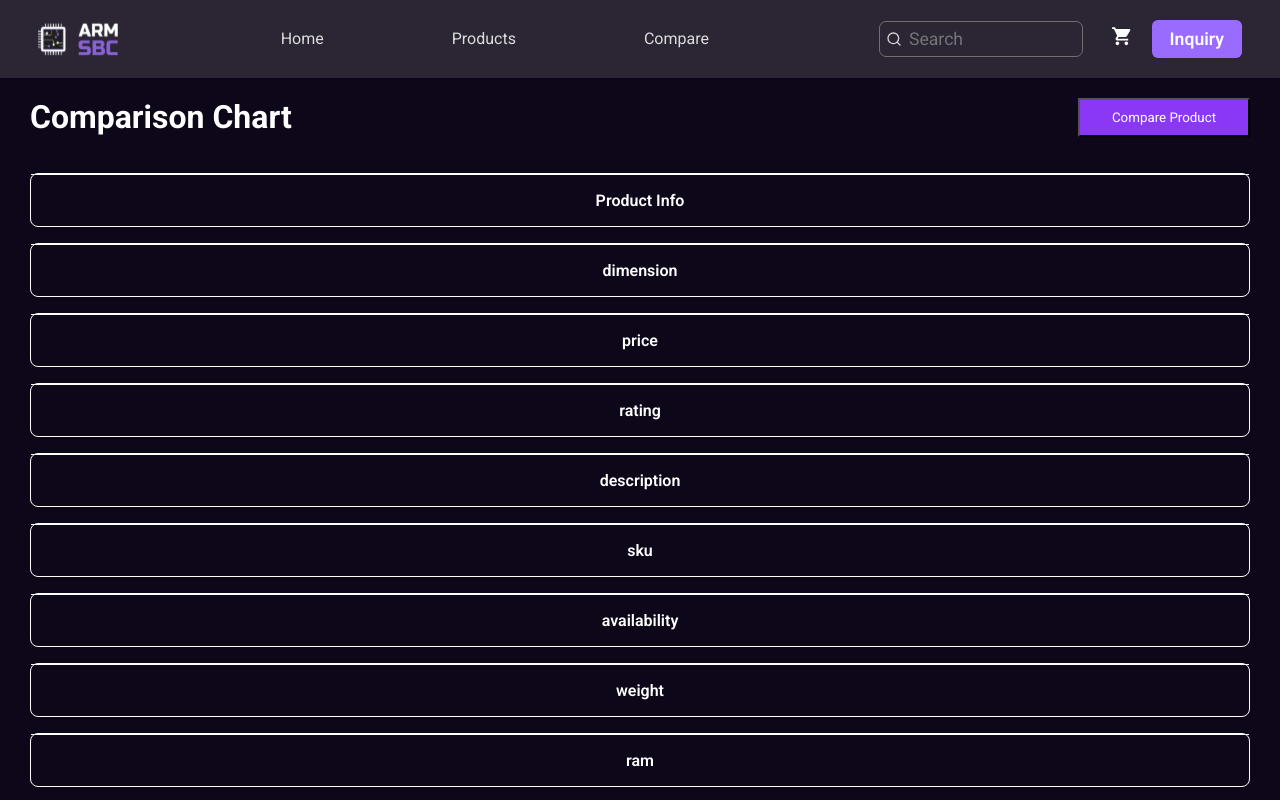
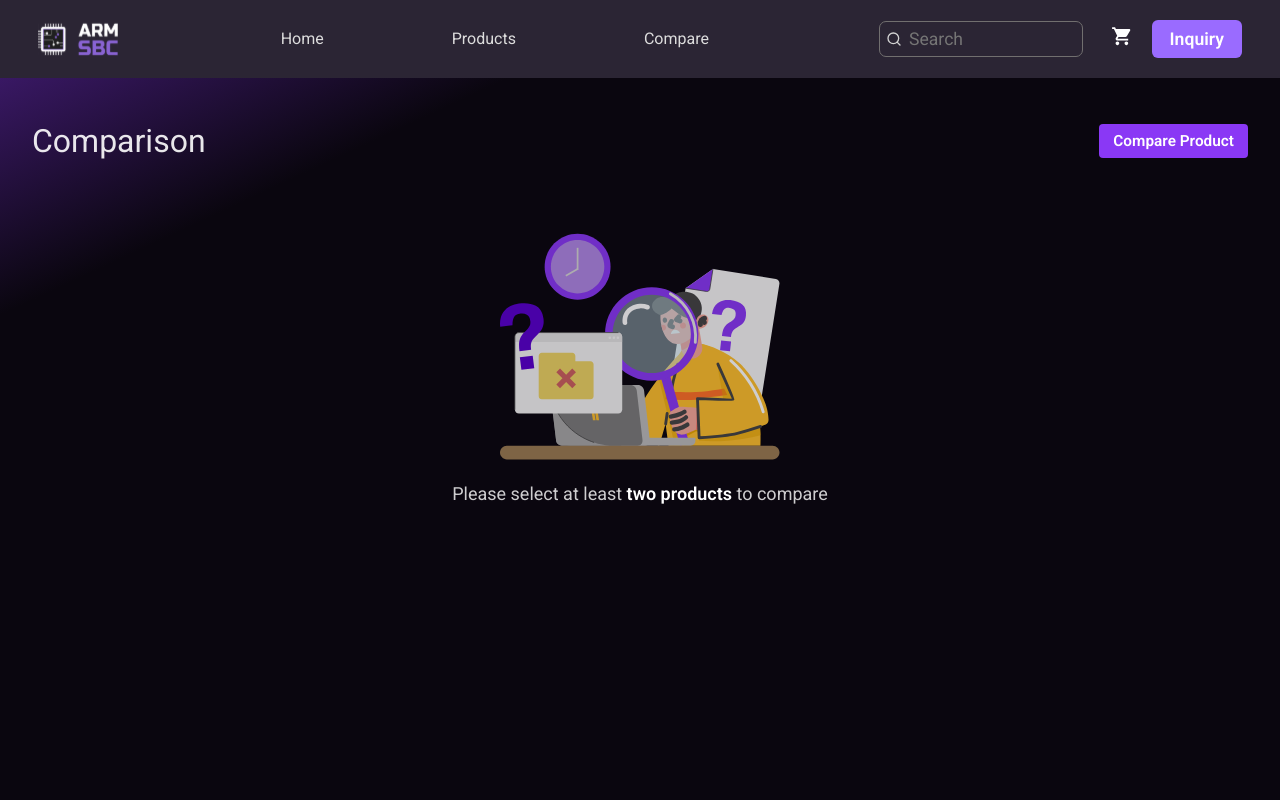
Before and after one commit to Tungston-labs/Arm_Sbc, a React (Vite) app: page /compare in a window 1280 px wide. Shown: the top 800 px of the page. Built offline with nearby package versions, Linux system fonts and the light colour scheme.

Commit message:
Change the layout on different screens

```diff
--- a/src/pages/Comparison/Comparison.jsx
+++ b/src/pages/Comparison/Comparison.jsx
@@ -1,6 +1,5 @@
-
 import React, { useState, useEffect } from "react";
-import { useNavigate } from "react-router-dom"; // import useNavigate
+import { useNavigate } from "react-router-dom";
 import {
   Container,
   Header,
@@ -11,11 +10,14 @@ import {
   Button,
   RowCell,
   RemoveButton,
+  RowSpacer,
+  Main,
+  EmptyState,
 } from "./Comparison.styled";
 import Navbar from "../../Components/Navbar/Navbar";
 import ModalWithCards from "../../Components/Comparison/ModalWithCards";
-
-// Define the order of features for the table
+import Empty from "../../assets/Comparison/picture.svg";
+// feature order stays the same
 export const featureOrder = [
   "dimension",
   "price",
@@ -38,28 +40,21 @@ export const featureOrder = [
 const Comparison = () => {
   const [items, setItems] = useState([]);
   const [showModal, setShowModal] = useState(false);
-  const navigate = useNavigate(); // initialize navigate
+  const navigate = useNavigate();
 
   useEffect(() => {
     const stored = localStorage.getItem("comparisonProducts");
-    if (stored) {
-      setItems(JSON.parse(stored));
-    }
+    if (stored) setItems(JSON.parse(stored));
   }, []);
 
   const handleAddProduct = () => setShowModal(true);
 
   const handleCloseModal = () => {
     setShowModal(false);
-
-    // Read the updated comparison list from localStorage
     const stored = localStorage.getItem("comparisonProducts");
     if (stored) setItems(JSON.parse(stored));
-
-    // Notify other components (like Navbar) that comparison updated
     window.dispatchEvent(new Event("comparisonUpdated"));
   };
-
 
   const handleRemove = (id) => {
     const updated = items.filter((item) => item.id !== id);
@@ -67,7 +62,6 @@ const Comparison = () => {
     localStorage.setItem("comparisonProducts", JSON.stringify(updated));
   };
 
-  // Map nested fields to flatten for table display
   const getFeatureValue = (item, feature) => {
     switch (feature) {
       case "dimension":
@@ -92,48 +86,68 @@ const Comparison = () => {
   };
 
   return (
+    <Main>
+      <Navbar />
       <Container>
-      <Navbar />
         <Header>
-        Comparison Chart
+          <h1>Comparison </h1>
           <Button onClick={handleAddProduct}>Compare Product</Button>
         </Header>
 
+        {items.length < 2 ? (
+          <EmptyState>
+            <img src={Empty} alt="No products" />
+            <p>
+              Please select at least <strong>two products</strong> to compare
+            </p>
+          </EmptyState>
+        ) : (
           <RowCell>
-        <RowBox count={items.length}>
-          <FeatureName>Product Info</FeatureName>
+            <RowBox count={items.length} isHeader>
+              <FeatureName isHeader>Product Info</FeatureName>
               {items.map((item) => (
                 <ProductInfoCell key={item.id}>
-              <RemoveButton onClick={() => handleRemove(item.id)}>×</RemoveButton>
+                  <RemoveButton onClick={() => handleRemove(item.id)}>
+                    ×
+                  </RemoveButton>
                   <img src={item.image} alt={item.name} />
                   <p>{item.name}</p>
-              <p>
-                {item.ram} || {item.cores} || {item.storage}
+                  <p style={{ fontWeight: 400, opacity: 0.9 }}>
+                    {item.ram || "-"} &nbsp;|&nbsp; {item.cores || "-"}{" "}
+                    &nbsp;|&nbsp; {item.storage || "-"}
                   </p>
                   <button onClick={() => navigate(`/product/${item.id}`)}>
-                Read More
+                    Read more
                   </button>
                 </ProductInfoCell>
               ))}
             </RowBox>
 
+            <RowSpacer />
+
             {featureOrder.map((feature) => (
               <RowBox key={feature} count={items.length}>
-            <FeatureName>{feature}</FeatureName>
+                <FeatureName>
+                  {feature.charAt(0).toUpperCase() + feature.slice(1)}
+                </FeatureName>
                 {items.map((item) => (
                   <FeatureCell key={`${feature}-${item.id}`}>
                     {feature === "description"
-                  ? (getFeatureValue(item, feature) || "").replace(/\\n/g, ". ")
+                      ? (getFeatureValue(item, feature) || "").replace(
+                          /\\n/g,
+                          ". "
+                        )
                       : getFeatureValue(item, feature)}
                   </FeatureCell>
                 ))}
               </RowBox>
             ))}
-
           </RowCell>
+        )}
 
         {showModal && <ModalWithCards onClose={handleCloseModal} />}
       </Container>
+    </Main>
   );
 };
 
--- a/src/pages/Comparison/Comparison.styled.js
+++ b/src/pages/Comparison/Comparison.styled.js
@@ -1,256 +1,378 @@
 import styled from "styled-components";
 
+const BORDER = "rgba(255,255,255,0.4)";
+const LIGHT = "rgba(255,255,255,0.9)";
+
 export const Container = styled.div`
-  background-color: #0e0619;
+  background: linear-gradient(155deg, rgb(57, 24, 100) 0%, rgb(10, 6, 15) 17%);
   width: 100%;
   min-height: 100vh;
+  padding: 24px 32px 56px;
+  box-sizing: border-box;
+
+  @media (max-width: 768px) {
+    padding: 12px;
+    background: none;
+  }
 `;
 
-export const Header = styled.h1`
+export const Header = styled.div`
   display: flex;
   justify-content: space-between;
   align-items: center;
-  font-size: 32px;
-  font-weight: 700;
+  color: ${LIGHT};
+  margin-top: 20px;
   font-family: "Roboto", sans-serif;
-  padding: 20px 30px;
-  color: white;
+  margin-bottom: 12px;
 
-  @media (max-width: 1024px) {
-    font-size: 24px;
-    padding: 20px 30px;
+  h1 {
+    font-size: clamp(18px, 2.6vw, 32px);
+    font-weight: 400;
+    margin: 0;
+  }
+`;
+export const EmptyState = styled.div`
+  text-align: center;
+  margin-top: 60px;
+  display: flex;
+  flex-direction: column;
+  align-items: center;
+  justify-content: center;
+  color: rgba(255, 255, 255, 0.8);
+
+  img {
+    width: 280px;
+    max-width: 90%;
+    height: auto;
+    margin-bottom: 20px;
+    opacity: 0.8;
+    transition: all 0.3s ease-in-out;
   }
 
-  @media (min-width: 280px) and (max-width: 768px) {
-    font-size: 8px;
-    padding: 2px 10px;
+  p {
+    font-size: 18px;
+    font-weight: 400;
+    font-family: "Roboto", sans-serif;
+    line-height: 1.6;
+    margin: 0;
+
+    strong {
+      font-weight: 600;
+      color: #fff;
+    }
   }
 
-  @media (min-width: 2500px) and (max-width: 4200px) {
-    min-width: 100px;
-    font-size: 42px;
+  @media (min-width: 1440px) {
+    img {
+      width: 320px;
+    }
+    p {
+      font-size: 20px;
+    }
   }
-`;
 
-export const RowBox = styled.div`
-  display: grid;
-  grid-template-columns: 200px repeat(${(p) => p.count}, minmax(220px, 1fr));
-  border: 1px solid #fff;
-  border-radius: 8px;
-  margin: 16px 30px;
-  @media (max-width: 768px) {
-    border: none;
+  /* Laptop screens (1025px – 1439px) */
+  @media (max-width: 1439px) and (min-width: 1025px) {
+    img {
+      width: 280px;
+    }
+    p {
+      font-size: 18px;
+    }
+  }
 
-    grid-template-columns: 60px repeat(${(p) => p.count}, minmax(120px, 1fr));
+  /* Tablets (768px – 1024px) */
+  @media (max-width: 1024px) and (min-width: 768px) {
+    img {
+      width: 240px;
+    }
+    p {
+      font-size: 16px;
+    }
   }
-  @media (max-width: 1024px) {
-    grid-template-columns: 120px repeat(${(p) => p.count}, minmax(200px, 1fr));
+
+  /* Mobile devices (480px – 767px) */
+  @media (max-width: 767px) and (min-width: 480px) {
+    img {
+      width: 200px;
+    }
+    p {
+      font-size: 15px;
+    }
   }
-  @media (max-width: 2600px) {
-    grid-template-columns: 180px repeat(${(p) => p.count}, minmax(200px, 1fr));
-  }
-  @media (max-width: 1600px) {
-    grid-template-columns: 150px repeat(${(p) => p.count}, minmax(200px, 1fr));
-  }
-  @media (max-width: 4000px) {
-    grid-template-columns: 230px repeat(${(p) => p.count}, minmax(200px, 1fr));
+
+  /* Small mobile devices (≤ 479px) */
+  @media (max-width: 479px) {
+    img {
+      width: 160px;
+    }
+    p {
+      font-size: 14px;
+    }
   }
 `;
 
 export const RowCell = styled.div`
   width: 100%;
-  overflow-x: scroll;
+  box-sizing: border-box;
+  overflow-x: auto;
+  padding-bottom: 8px;
+  touch-action: pan-x;
+
+  @media (min-width: 2000px) {
+    padding: 0 40px 12px;
+  }
 `;
+
+export const RowBox = styled.div`
+  --first-col: ${(p) => (p.isHeader ? "260px" : "260px")};
+  display: grid;
+  grid-template-columns: var(--first-col) repeat(
+      ${(p) => Math.max(p.count, 1)},
+      minmax(180px, 1fr)
+    );
+  gap: 0;
+  align-items: stretch;
+  border: 1px solid ${BORDER};
+  border-radius: 10px;
+  margin: 14px 0;
+  overflow: hidden;
+  background: transparent;
+
+  min-width: ${(p) => `${260 + Math.max(p.count, 1) * 200}px`};
+
+  @media (max-width: 1400px) {
+    grid-template-columns: ${(p) => (p.isHeader ? "180px" : "180px")} repeat(
+        ${(p) => Math.max(p.count, 1)},
+        minmax(140px, 1fr)
+      );
+    min-width: ${(p) => `${160 + Math.max(p.count, 1) * 160}px`};
+  }
+  @media (max-width: 900px) {
+    grid-template-columns: ${(p) => (p.isHeader ? "160px" : "160px")} repeat(
+        ${(p) => Math.max(p.count, 1)},
+        minmax(140px, 1fr)
+      );
+    min-width: ${(p) => `${160 + Math.max(p.count, 1) * 160}px`};
+  }
+
+  @media (max-width: 600px) {
+    grid-template-columns: ${(p) => (p.isHeader ? "110px" : "110px")} repeat(
+        ${(p) => Math.max(p.count, 1)},
+        minmax(120px, 1fr)
+      );
+    min-width: ${(p) => `${90 + Math.max(p.count, 1) * 140}px`};
+  }
+`;
+
 export const Cell = styled.div`
   position: relative;
-  padding: 16px;
+  padding: ${(p) => (p.isHeader ? "28px 20px" : "16px 20px")};
   display: flex;
-  flex-direction: column;
   align-items: center;
   justify-content: center;
+  box-sizing: border-box;
+  min-height: ${(p) => (p.isHeader ? "260px" : "64px")};
+  background: transparent;
+  color: ${LIGHT};
+  font-family: "Roboto", sans-serif;
 
   &::after {
     content: "";
     position: absolute;
     right: 0;
-    top: 10px;
-    bottom: 10px;
+    top: 12px;
+    bottom: 12px;
     width: 1px;
-    background: #fff;
+    background: ${BORDER};
+    pointer-events: none;
   }
 
   &:last-child::after {
-    content: none;
-    border-top: none;
+    display: none;
+  }
+`;
+
+export const FeatureName = styled(Cell)`
+  justify-content: flex-start;
+  font-weight: 300;
+  color: ${LIGHT};
+  font-size: clamp(12px, 1.6vw, 18px);
+  min-height: ${(p) => (p.isHeader ? "260px" : "64px")};
+
+  white-space: normal;
+  overflow: visible;
+  text-overflow: clip;
+
+  @media (max-width: 1024px) {
+    white-space: nowrap;
+    overflow: hidden;
+    text-overflow: ellipsis;
+    padding-right: 12px;
+  }
+`;
+
+export const ProductInfoCell = styled(Cell)`
+  flex-direction: column;
+  text-align: center;
+  padding: 28px 20px;
+  min-height: 260px;
+
+  img {
+    width: 320px;
+    max-width: 100%;
+    height: auto;
+    object-fit: contain;
+    margin-bottom: 12px;
+    display: block;
+    transition: transform 0.2s;
   }
 
-  border-top: 1px solid #fff;
+  p {
+    margin: 6px 0;
+    font-weight: 300;
+    font-size: clamp(10px, 1.6vw, 14px);
+    color: ${LIGHT};
+  }
 
-  &:nth-child(-n + ${(p) => p.count + 1}) {
-    border-top: none;
+  button {
+    color: white;
+    padding: 8px 12px;
+    margin-top: 8px;
+    width: 120px;
+    font-size: 14px;
+    border-radius: 8px;
+    border: none;
+    background-color: #8a38f5;
+    cursor: pointer;
   }
+  @media (max-width: 1800px) {
+    img {
+      width: 220px;
+      transform: none;
+    }
+    button {
+      width: 90px;
+      font-size: 12px;
+    }
+    min-height: 160px;
+  }
+  @media (max-width: 1400px) {
+    img {
+      width: 120px;
+      transform: none;
+    }
+    button {
+      width: 90px;
+      font-size: 12px;
+    }
+    min-height: 160px;
+  }
+  @media (max-width: 1024px) {
+    img {
+      width: 120px;
+      transform: none;
+    }
+    button {
+      width: 90px;
+      font-size: 12px;
+    }
+    min-height: 160px;
+  }
+
+  @media (max-width: 600px) {
+    img {
+      width: 64px;
+    }
+    button {
+      width: 70px;
+      font-size: 10px;
+    }
+    min-height: 120px;
+    padding: 10px;
+  }
+`;
+
+export const FeatureCell = styled(Cell)`
+  justify-content: center;
+  font-size: clamp(11px, 1.2vw, 14px);
+  color: ${LIGHT};
+  font-weight: 300;
+  min-height: 64px;
+  padding: 16px 20px;
+
+  display: flex;
+  align-items: center;
+  justify-content: center;
 `;
 
 export const Button = styled.button`
   background-color: #8a38f5;
-  display: flex;
-  flex-direction: row;
-  justify-content: end;
-  align-items: end;
-  color: white;
-  padding: 10px 32px;
-  font-family: "Roboto", sans-serif;
-`;
-
-export const FeatureName = styled(Cell)`
+  color: #fff;
+  border: none;
+  padding: 8px 14px;
+  border-radius: 4px;
+  cursor: pointer;
   font-weight: 600;
   font-family: "Roboto", sans-serif;
-  color: white;
-  font-size: 24px;
+  font-size: clamp(10px, 1.2vw, 16px);
 
-  @media (max-width: 3800px) {
-    font-size: 22px;
-  }
-  @media (max-width: 2600px) {
-    font-size: 18px;
-  }
-  @media (max-width: 1600px) {
-    font-size: 16px;
-  }
-  @media (max-width: 1024px) {
-    font-size: 12px;
-  }
-  @media (max-width: 768px) {
-    font-size: 10px;
+  &:hover {
+    opacity: 0.95;
   }
 `;
 
-export const ProductInfoCell = styled(Cell)`
-  text-align: center;
-  position: relative;
-  img {
-    margin-bottom: 12px;
-    width: 230px;
+export const RemoveButton = styled.div`
+  position: absolute;
+  top: 10px;
+  right: 10px;
+  display: flex;
+  cursor: pointer;
+  font-size: 20px;
+  line-height: 1;
+  padding: 6px;
+  z-index: 3;
+  border-radius: 6px;
 
-    @media (max-width: 2600px) {
-      width: 200px;
-    }
-    @media (max-width: 1500px) {
-      width: 160px;
-    }
-    @media (max-width: 1024px) {
-      width: 100px;
-    }
-    @media (max-width: 768px) {
-      width: 40px;
-    }
+  @media (max-width: 600px) {
+    font-size: 20px;
+    padding: 2px;
+    top: 1px;
+    right: 10px;
   }
 
-  p {
-    color: white;
-    font-weight: 600;
-    font-family: "Roboto", sans-serif;
+  @media (max-width: 900px) and (min-width: 601px) {
     font-size: 24px;
-
-    @media (max-width: 3800px) {
-      font-size: 22px;
-    }
-    @media (max-width: 2600px) {
-      font-size: 16px;
-    }
-    @media (max-width: 1600px) {
-      font-size: 12px;
-    }
-    @media (max-width: 1100px) {
-      font-size: 10px;
-    }
-    @media (max-width: 768px) {
-      font-size: 8px;
-    }
+    padding: 4px;
+    top: 4px;
+    right: 10px;
   }
 
-  button {
-    color: white;
+  @media (min-width: 901px) {
+    font-size: 28px;
     padding: 8px;
-    margin-top: 8px;
-    width: 100px;
-    font-size: 18px;
-    border-radius: 8px;
-    border: none;
-    background-color: #8a38f5;
-    font-family: "Roboto", sans-serif;
-
-    @media (max-width: 3800px) {
-      font-size: 22px;
-    }
-    @media (max-width: 2600px) {
-      font-size: 16px;
-    }
-    @media (max-width: 1600px) {
-      font-size: 12px;
-    }
-    @media (max-width: 1100px) {
-      font-size: 10px;
-    }
-    @media (max-width: 768px) {
-      font-size: 8px;
-    }
   }
 `;
 
-export const FeatureCell = styled(Cell)`
-  color: white;
-  font-family: "Roboto", sans-serif;
-  font-weight: 600;
-  font-family: "Roboto", sans-serif;
-  color: white;
-  padding-bottom: 40px;
-  font-size: 14px;
-  @media (min-width: 768px) {
-    font-size: 10px;
+export const RowSpacer = styled.div`
+  height: 8px;
+`;
+
+export const Main = styled.div`
+  color: #fff;
+  margin: auto;
+
+  @media (max-width: 900px) {
+    background: url("/images/inquiry/backgroundpic.png") no-repeat center center;
+    background-size: cover;
+    padding: 1rem;
   }
-  @media (min-width: 1024px) {
-    font-size: 12px;
+
+  @media (min-width: 3840px) {
+    font-size: 1.5rem;
   }
-  @media (min-width: 1600px) {
-    font-size: 16px;
-  }
-  @media (min-width: 2600px) {
-    font-size: 22px;
-  }
-  @media (min-width: 2600px) {
-    font-size: 24px;
+
+  @media (min-width: 7680px) {
+    font-size: 2rem;
   }
 `;
-export const ReadMoreButton = styled.button`
-  color: white;
-  padding: 10px;
-  width: 200px;
-  font-size: 18px;
-  border-radius: 8px;
-  border: none;
-  background-color: #8a38f5;
-  font-family: "Roboto", sans-serif;
-  @media (max-width: 768px) {
-    font-size: 8px;
-  }
-  @media (min-width: 2500px) and (max-width: 4200px) {
-    font-size: 32px;
-  }
-  &:hover {
-    text-decoration: underline;
-  }
-`;
-export const RemoveButton = styled.div`
-  position: absolute;
-  top: 18px;
-  right: 28px;
-  border: none;
-  width: 64px;
-  height: 64px;
-  color: aliceblue;
-  font-size: 32px;
-  line-height: 24px;
-  text-align: center;
-  cursor: pointer;
-`;
```
Also changed, not shown: src/Components/Addproduct/ImageUploadSection/ImageUpload.jsx (+3 -5 lines), src/Components/Addproduct/ImageUploadSection/ImageUpload.styles.js (+4 -5 lines), src/Components/Comparison/ModalWithCards.jsx (+11 -3 lines), src/Components/Comparison/ModalWithCards.styled.js (+69 -17 lines), src/pages/AddSingleView/AddViewProduct.styled.js (+1 -7 lines), src/pages/addproduct/addForm/addForm.styled.jsx (+4 -5 lines), src/pages/addproduct/addProduct.styled.js (+1 -7 lines), src/assets/Comparison/emptycart.jpg (added), src/assets/Comparison/picture.svg (added). Lines whose indentation alone changed are shown as unchanged.
